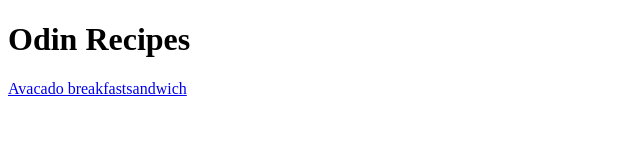
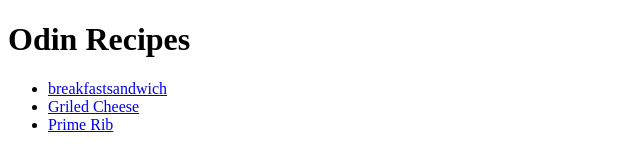
Before and after one commit to FuchsCodes27/odin-recipes, a plain HTML site: page index.html in a window 1280 px wide. Shown: the whole page, without its empty margins (0-640 px from the left). Drawn offline with Linux system fonts and the light colour scheme.

Commit message:
Completed page with links

```diff
--- a/index.html
+++ b/index.html
@@ -7,7 +7,11 @@
 <body>
 
     <h1>Odin Recipes</h1>
-    <a href="recipes/breakfastsandwich.html">Avacado breakfastsandwich</a>
+    <ul>
+        <li><a href="recipes/breakfastsandwich.html">breakfastsandwich</a></li>
+        <li><a href="recipes/grilledcheese.html">Griled Cheese</a></li>
+        <li><a href="recipes/primerib.html">Prime Rib</a></li>
+    </ul>
 
 </body>
 </html>
```
